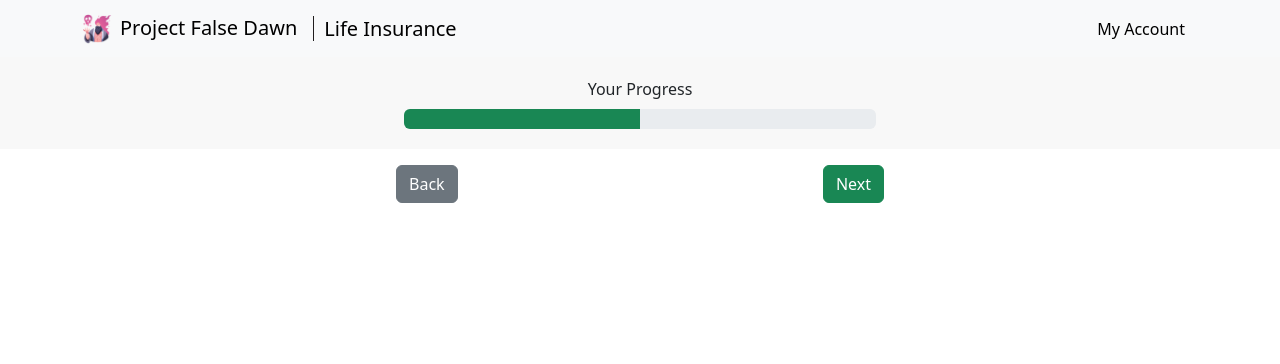
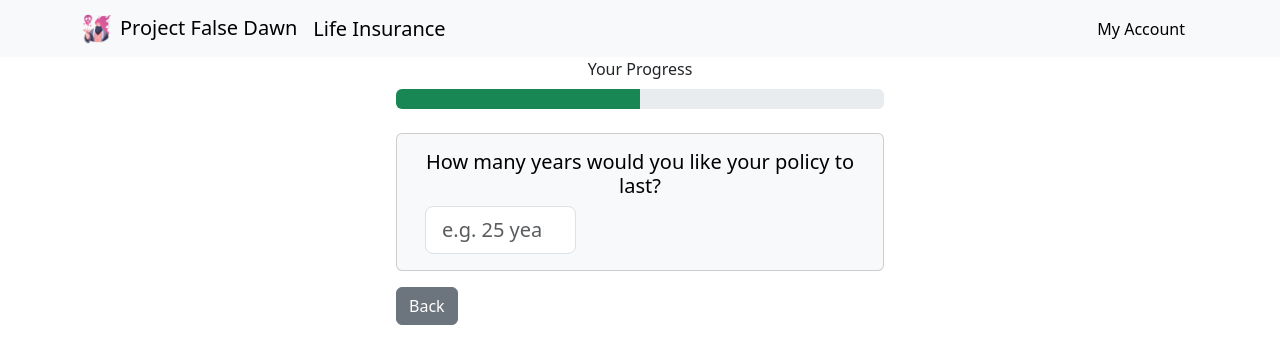
Before and after one commit to xNmS/Project-False-Dawn, a React (Create React App) app in the folder Front-End/my-app/: page /duration in a window 1280 px wide. Shown: the top 364 px of the page. Built offline with nearby package versions, Linux system fonts and the light colour scheme.

Commit message:
buttons work

```diff
--- a/Front-End/my-app/package.json
+++ b/Front-End/my-app/package.json
@@ -9,7 +9,7 @@
     "bootstrap": "^5.3.2",
     "react": "^18.2.0",
     "react-dom": "^18.2.0",
-    "react-scripts": "5.0.1",
+    "react-router-dom": "^6.18.0",
     "web-vitals": "^2.1.4"
   },
   "scripts": {
@@ -37,6 +37,7 @@
     ]
   },
   "devDependencies": {
-    "@babel/plugin-proposal-private-property-in-object": "^7.21.11"
+    "@babel/plugin-proposal-private-property-in-object": "^7.21.11",
+    "react-scripts": "^5.0.1"
   }
 }
--- a/Front-End/my-app/src/App.js
+++ b/Front-End/my-app/src/App.js
@@ -1,27 +1,32 @@
-import "./App.css";
+import React from "react";
+import { BrowserRouter as Router, Routes, Route } from "react-router-dom";
 import "bootstrap/dist/css/bootstrap.min.css";
 import Header from "./Header.js";
 import Progress from "./Progress.js";
-// import Name from "./Name.js";
-// import DateOfBirth from "./DateOfBirth.js";
-// import Smoker from "./Smoker.js";
-// import PolicyType from "./PolicyType.js";
-// import CoverType from "./CoverType.js";
-// import Duration from "./Duration.js";
+import Name from "./Name.js";
+import DateOfBirth from "./DateOfBirth.js";
+import Smoker from "./Smoker.js";
+import PolicyType from "./PolicyType.js";
+import CoverType from "./CoverType.js";
+import Duration from "./Duration.js";
 import Buttons from "./Buttons.js";
 
 function App() {
   return (
     <div>
-      <Header />
-      <Progress />
-      {/* <Name /> */}
-      {/* <DateOfBirth /> */}
-      {/* <Smoker /> */}
-      {/* <PolicyType /> */}
-      {/* <CoverType /> */}
-      {/* <Duration /> */}
-      <Buttons />
+      <Router>
+        <Header />
+        <Progress />
+        <Routes>
+          <Route path="/name" element={<Name />} />
+          <Route path="/dateofbirth" element={<DateOfBirth />} />
+          <Route path="/smoker" element={<Smoker />} />
+          <Route path="/policytype" element={<PolicyType />} />
+          <Route path="/covertype" element={<CoverType />} />
+          <Route path="/duration" element={<Duration />} />
+        </Routes>
+        <Buttons />
+      </Router>
     </div>
   );
 }
--- a/Front-End/my-app/src/Buttons.js
+++ b/Front-End/my-app/src/Buttons.js
@@ -1,9 +1,40 @@
+import { Link, useLocation } from "react-router-dom";
+
+const order = [
+  "/name",
+  "/dateofbirth",
+  "/smoker",
+  "/policytype",
+  "/covertype",
+  "/duration",
+];
+
 function Buttons() {
+  const location = useLocation();
+  const currentIndex = order.indexOf(location.pathname);
+
+  const backButton =
+    currentIndex > 0 ? (
+      <Link to={order[currentIndex - 1]}>
+        <button className="btn btn-secondary">Back</button>
+      </Link>
+    ) : (
+      <Link to={order[currentIndex]}>
+        <button className="btn btn-secondary">Back</button>
+      </Link>
+    );
+
+  const nextButton =
+    currentIndex < order.length - 1 ? (
+      <Link to={order[currentIndex + 1]}>
+        <button className="btn btn-success">Next</button>
+      </Link>
+    ) : null;
   return (
     <div className="container mt-3" style={{ width: "40%" }}>
       <div className="d-flex justify-content-between">
-        <button className="btn btn-secondary">Back</button>
-        <button className="btn btn-success">Next</button>
+        {backButton}
+        {nextButton}
       </div>
     </div>
   );
--- a/Front-End/my-app/src/DateOfBirth.js
+++ b/Front-End/my-app/src/DateOfBirth.js
@@ -12,7 +12,7 @@ function DateOfBirth() {
             id="First Name"
             placeholder="Enter First Name"
             aria-describedby="First Name"
-            style={{ maxWidth: "30%" }}
+            style={{ maxWidth: "40%" }}
           ></input>
         </div>
       </div>
--- a/Front-End/my-app/src/Duration.js
+++ b/Front-End/my-app/src/Duration.js
@@ -13,7 +13,7 @@ function Duration() {
               id="Duration"
               placeholder="e.g. 25 years"
               aria-describedby="Policy Duration"
-              style={{ maxWidth: "25%", textAlign: "center" }}
+              style={{ maxWidth: "35%", textAlign: "center" }}
             ></input>
           </div>
         </div>
```
Also changed, not shown: 1 other file (tests, documents, lock files or other folders).
